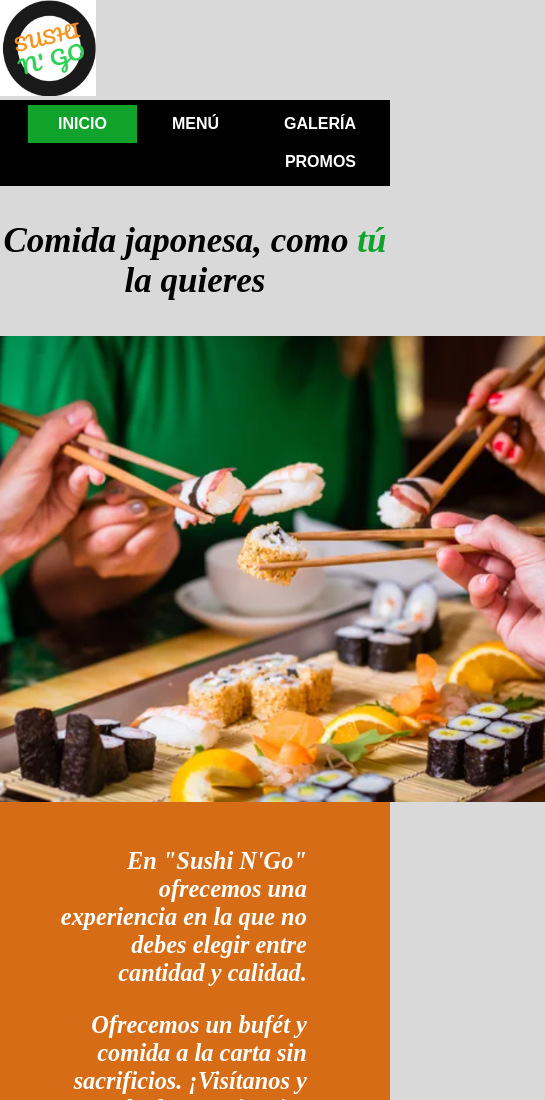
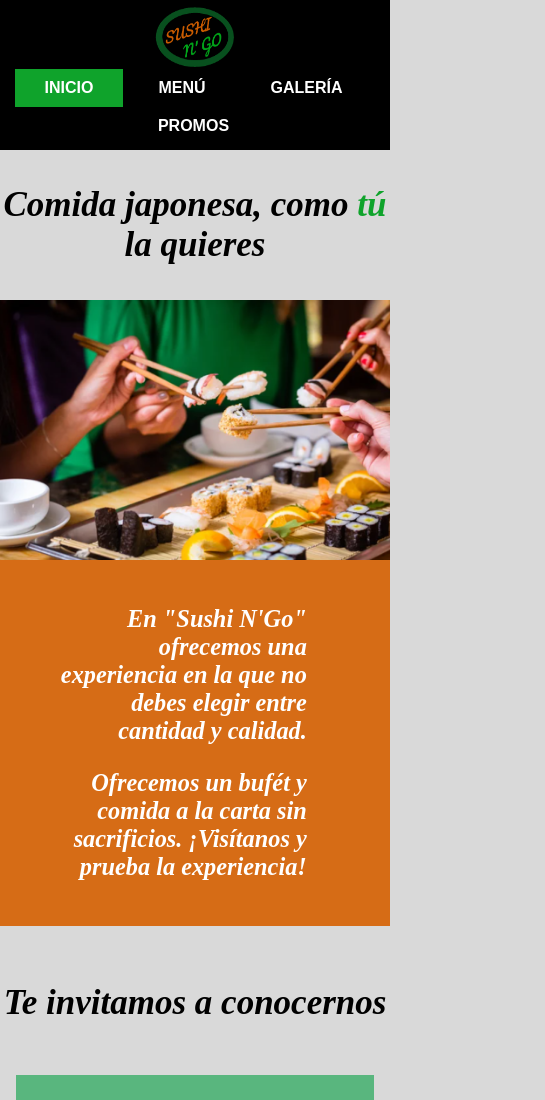
Before and after one commit to Jobsih/Proyecto-Pagina, a plain HTML site: page index.html in a window 390 px wide. Shown: the top 1100 px of the page, 545 px wide, since content can reach past the window. Drawn offline with Linux system fonts and the light colour scheme.

Commit message:
Básicamente completa la primera página, faltan links
Cambios significativos:
-Cambio de diseño del nav
-Logo actualizado

```diff
--- a/general.css
+++ b/general.css
@@ -1,10 +1,15 @@
 /*Aquí estamos definiendo todo lo de la barra de navegación*/
 .menu-pag{
   width: 100%;
+  z-index: 10000; /*Con esta línea me aseguro de que siempre esté por en cima de otros elementos*/
   background-color: black;
   padding:5px 0px;
   position: sticky;
   top: 0;
+  display: flex;
+  flex-wrap: wrap;
+  justify-content: center;
+  align-items: center;
 }
 
 .menu-pag div{
@@ -12,8 +17,7 @@
   flex-wrap: wrap;
   margin: 0;
   padding: 0px 0px;
-  justify-content: flex-end;
-
+  justify-content: center;
 }
 
 nav div a{
--- a/index.html
+++ b/index.html
@@ -2,25 +2,26 @@
 <html lang="en" dir="ltr">
   <head>
     <meta charset="utf-8">
-    <title></title>
+    <title>Sushi N'Go - Inicio</title>
     <link rel="stylesheet" type= "text/css" href="styles.css">
     <!--En esta etiqueta Style estoy importando el css de la barra de navegación
         y el del pie de página-->
+    <link rel="shortcut icon" href="Img/logoo.png">
     <style>
       @import url(./general.css);
     </style>
   </head>
   <body style="margin: 0;">
-    <!--Esta sección pone el encabezado-->
-    <header>
-      <!-- Ponemos el logo en su propia div-->
-      <div class="cabeza">
-        <img src="img/logo.png" style="width: 6em; height: 6em; ">
+
+    <!--La barra de navegación -->
+    <nav class="menu-pag">
+      <div style="width: 30%; align-items: flex-start;">
+        <img
+          src="img/logoo.png"
+          style="width: 5em; height: 4em; margin: auto;
+          float: left;"
+        />
       </div>
-    </header>
-    <!--La barra de navegación la ponemos aparte para que
-    funcione lo de "sticky"-->
-    <nav class="menu-pag">
       <div>
         <a class="pag" href="#">Inicio</a>
         <a href="#">Menú</a>
--- a/styles.css
+++ b/styles.css
@@ -37,7 +37,7 @@ header{
   font-size: 1.3em;
   display: block;
   padding: 1em 4em 1em 2em;
-  width: clamp(25ch,42ch,100%);
+  width: clamp(25ch,42ch,42ch);
   height: clamp(11em,11em,auto);
   background-color: #D66C16 ;
   color: white;
@@ -47,7 +47,7 @@ header{
 }
 /*La imagen*/
 .comiendo{
-  width: clamp(230px,700px,900px);
+  width: clamp(230px,700px,100%);
 }
 
 /*La sección del fondo que pone tarjetitas con imagenes,
@@ -95,17 +95,22 @@ que son links a las otras páginas*/
   margin: 0 10px 10px 10px;
 }
 
+.img-tarj:hover{ /*Este cambio estará en todas las tarjetas*/
+  transform: scale(0.95); /*Hace la imágenes más pequeñas*/
+  transition-duration: 0.75s; /*Hace que el cambio tarde medio segundo*/
+}
 
+/*Hay 3 img-tarj con id's diferentes para poner la imagen correspondiente*/
 .img-tarj#tarj1{
   background: url("img/variedad.png");
   background-size: cover;
 }
 .img-tarj#tarj1:hover{
   background: linear-gradient(rgba(0, 0, 0, 0.4) 0%, rgba(0, 0, 0, 0.4) 100%),
-    url("img/variedad.png");
+    url("img/variedad.png"); /*Esta cambia  la opacidad ligeramente*/
   background-size: cover;
 }
-
+/*Es lo mismo que en las otras tarjetas, pero con otras imágenes*/
 .img-tarj#tarj2{
   background: url("img/promo.png");
   background-size: cover;
@@ -114,7 +119,6 @@ que son links a las otras páginas*/
   background: linear-gradient(rgba(0, 0, 0, 0.2) 0%, rgba(0, 0, 0, 0.2) 100%),
     url("img/promo.png");
   background-size: cover;
-  transition-duration: 1s;
 }
 
 .img-tarj#tarj3{
@@ -125,5 +129,4 @@ que son links a las otras páginas*/
   background: linear-gradient(rgba(0, 0, 0, 0.2) 0%, rgba(0, 0, 0, 0.2) 100%),
     url("img/galeria.png");
   background-size: cover;
-  transition-duration: 1s;
 }
```
Also changed, not shown: Img/logoo.png (added), 1 other file.
